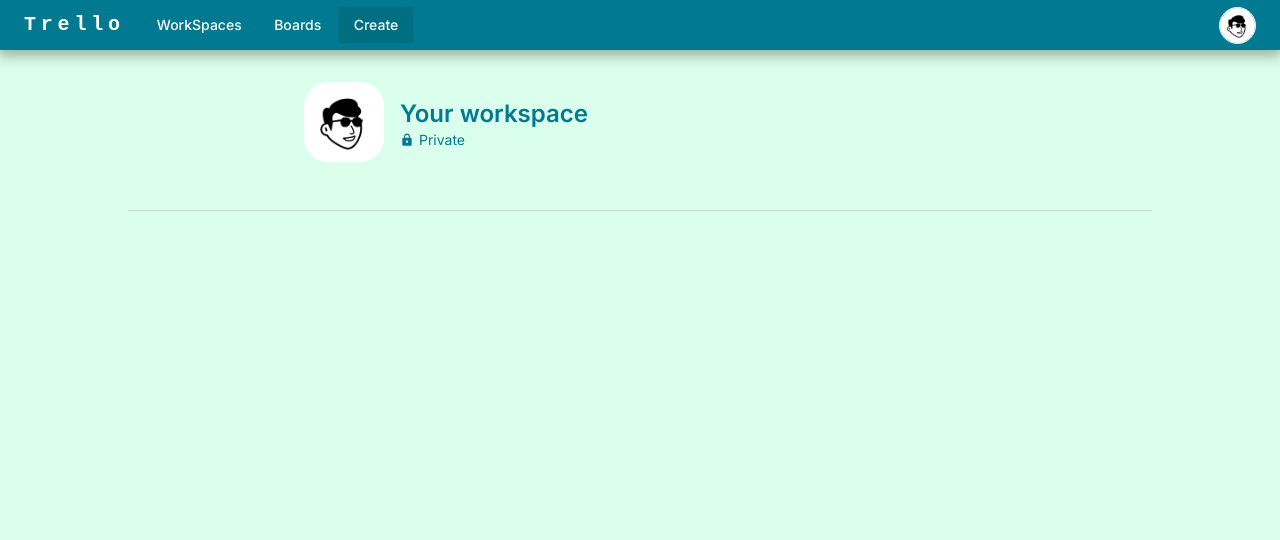
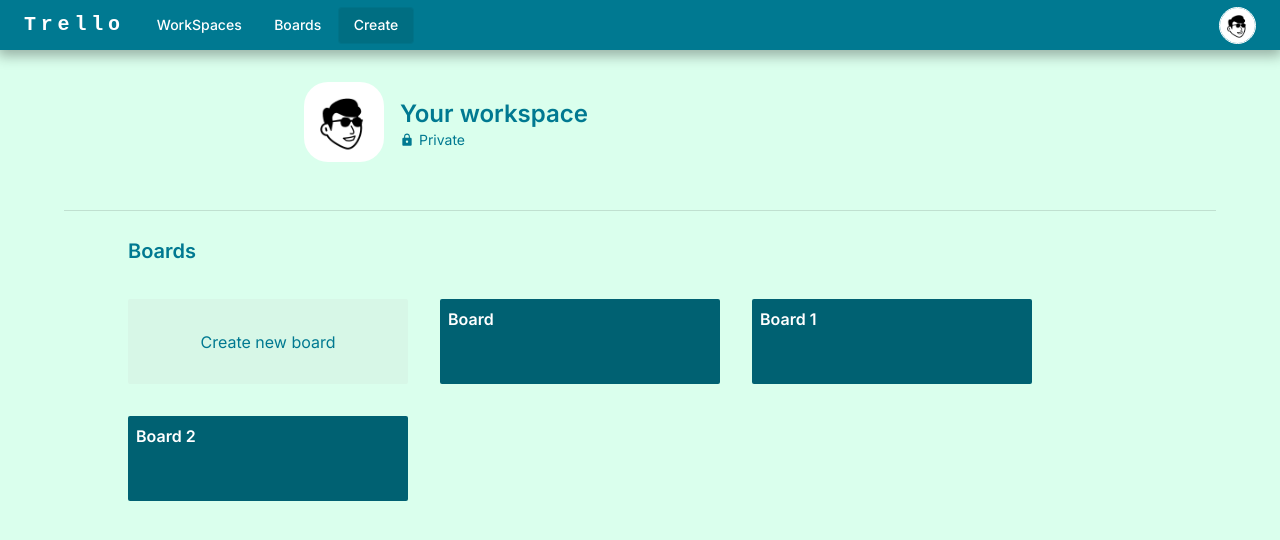
Before and after one commit to Bourhjoul/Trello, a React (Vite) app: page / in a window 1280 px wide. Shown: the top 540 px of the page. Built offline with nearby package versions, Linux system fonts and the light colour scheme.

Commit message:
feat: listed boards (UI)

```diff
--- /dev/null
+++ b/src/features/Boards/Components/BoardCard/BoardCard.tsx
@@ -0,0 +1,51 @@
+import { Grid } from '@mui/material';
+import React, { useState } from 'react';
+import StarBorderIcon from '@mui/icons-material/StarBorder';
+
+interface BoardCardProps {
+  title: string;
+}
+
+export function BoardCard({ title }: BoardCardProps) {
+  const [isHovering, setIsHovering] = useState(false);
+
+  const handleMouseOver = () => {
+    setIsHovering(true);
+  };
+
+  const handleMouseOut = () => {
+    setIsHovering(false);
+  };
+
+  return (
+    <Grid
+      item
+      container
+      bgcolor="#006172"
+      color="white"
+      width="280px"
+      onMouseOver={handleMouseOver}
+      onMouseOut={handleMouseOut}
+      borderRadius="2px"
+      padding={1}
+      height="85px"
+      fontWeight="600"
+      sx={{
+        ':hover': {
+          backgroundColor: '#005866',
+        },
+        cursor: 'pointer',
+      }}
+    >
+      {title}
+      {isHovering ? (
+        <StarBorderIcon
+          sx={{
+            marginTop: 'auto',
+            marginLeft: 'auto',
+          }}
+        />
+      ) : null}
+    </Grid>
+  );
+}
--- /dev/null
+++ b/src/features/Boards/Components/BoardsList/Boardslist.tsx
@@ -0,0 +1,38 @@
+import { Grid, Typography } from '@mui/material';
+import React from 'react';
+import { BoardCard } from '../BoardCard/BoardCard';
+
+export function BoardsList() {
+  return (
+    <Grid container paddingLeft={16} mt={3}>
+      <Grid item xs={12}>
+        <Typography variant="h6" fontWeight={600}>
+          Boards
+        </Typography>
+
+        <Grid container gap={4} mt={4}>
+          <Grid
+            width="280px"
+            container
+            alignItems="center"
+            justifyContent="center"
+            bgcolor="#d7f7e7"
+            borderRadius="2px"
+            sx={{
+              ':hover': {
+                backgroundColor: '#ceeadc',
+                transition: 'all 0.3s ease',
+                cursor: 'pointer',
+              },
+            }}
+          >
+            Create new board
+          </Grid>
+          <BoardCard title="Board" />
+          <BoardCard title="Board 1" />
+          <BoardCard title="Board 2" />
+        </Grid>
+      </Grid>
+    </Grid>
+  );
+}
--- a/src/features/Boards/index.tsx
+++ b/src/features/Boards/index.tsx
@@ -1,6 +1,7 @@
 import React from 'react';
 import Divider from '@mui/material/Divider';
 import { BoardHeader } from './Components/BoardHeader/BoardHeader';
+import { BoardsList } from './Components/BoardsList/Boardslist';
 
 export function Boards() {
   return (
@@ -8,10 +9,11 @@
       <BoardHeader />
       <Divider
         sx={{
-          width: '80%',
+          width: '90%',
           margin: 'auto',
         }}
       />
+      <BoardsList />
     </>
   );
 }
```
